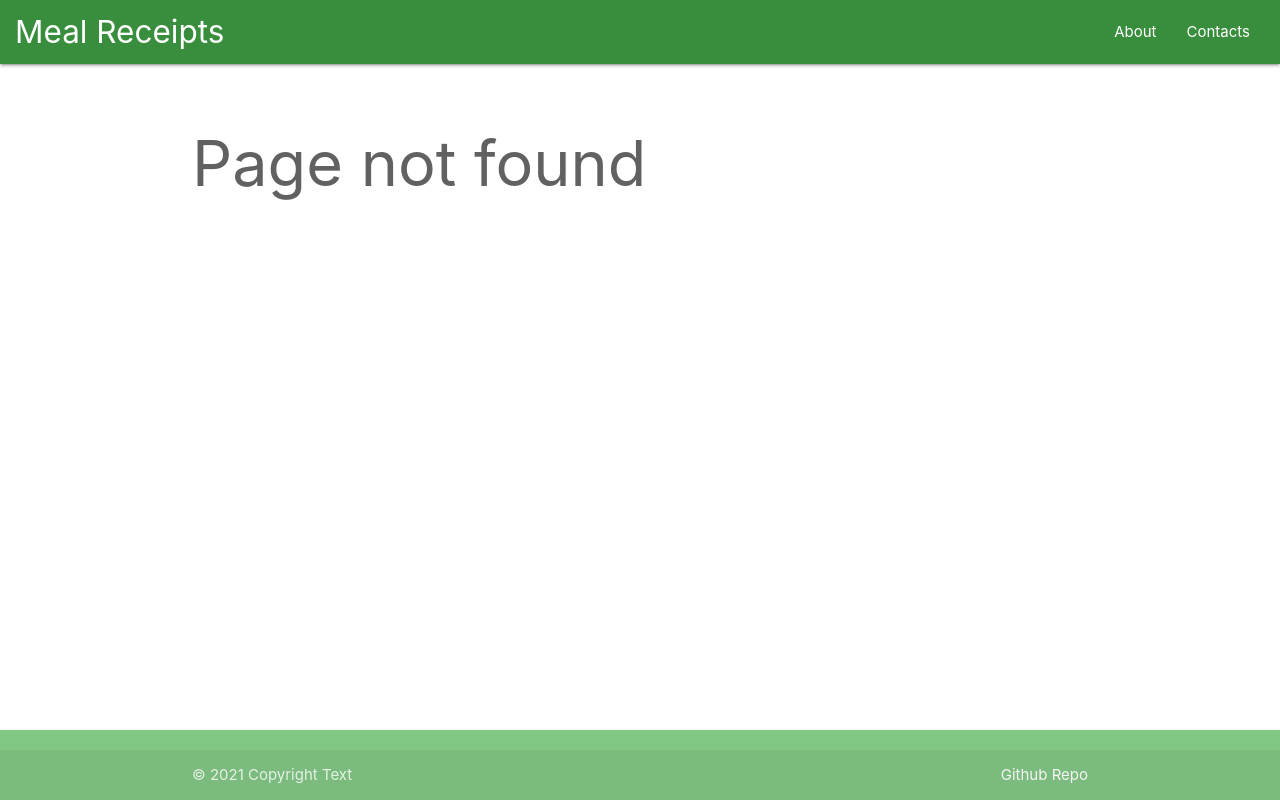
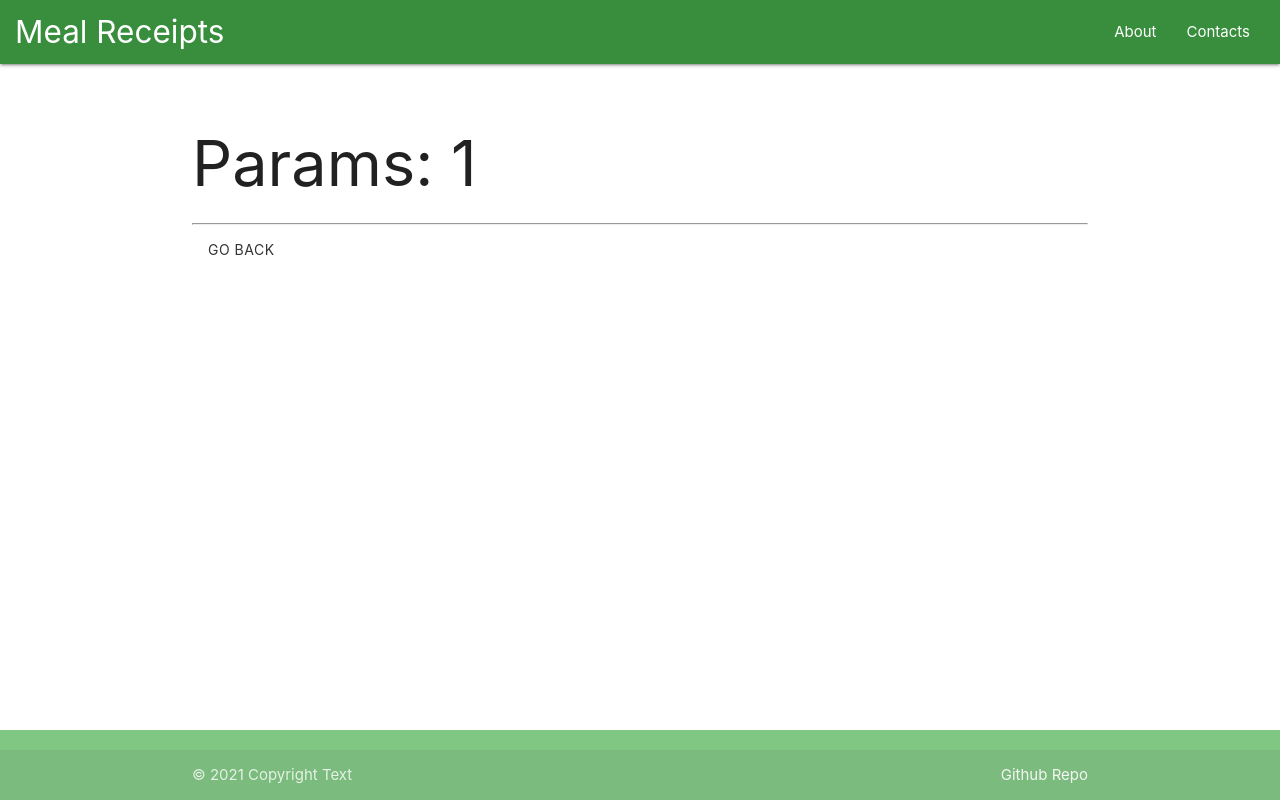
Before and after one commit to MaccKOT/react-food-app, a React (Vite) app: page /test/1 in a window 1280 px wide. Before the commit this address had no page. Built offline with nearby package versions, Linux system fonts and the light colour scheme.

Commit message:
Hooks for routing

```diff
--- a/src/App.jsx
+++ b/src/App.jsx
@@ -9,6 +9,7 @@ import Home from './pages/Home';
 import About from './pages/About';
 import Contacts from './pages/Contacts';
 import NotFound from './pages/404';
+import TestParams from './pages/Test';
 
 function App() {
   return (
@@ -20,6 +21,7 @@ function App() {
             <Route exact path='/' component={Home} />
             <Route path='/about' component={About} />
             <Route path='/contacts' component={Contacts} />
+            <Route path='/test/:id' component={TestParams} />
             <Route component={NotFound} />
           </Switch>
         </main>
--- /dev/null
+++ b/src/pages/Test.jsx
@@ -0,0 +1,21 @@
+import React from 'react';
+import { useParams, useHistory } from 'react-router-dom';
+
+const TestParams = () => {
+  const { id } = useParams();
+  const history = useHistory();
+
+  console.log(history);
+
+  return (
+    <>
+      <h1>Params: {id} </h1>
+      <hr />
+      <button onClick={() => history.goBack()} className='btn btn-flat'>
+        Go back
+      </button>
+    </>
+  );
+};
+
+export default TestParams;
```
